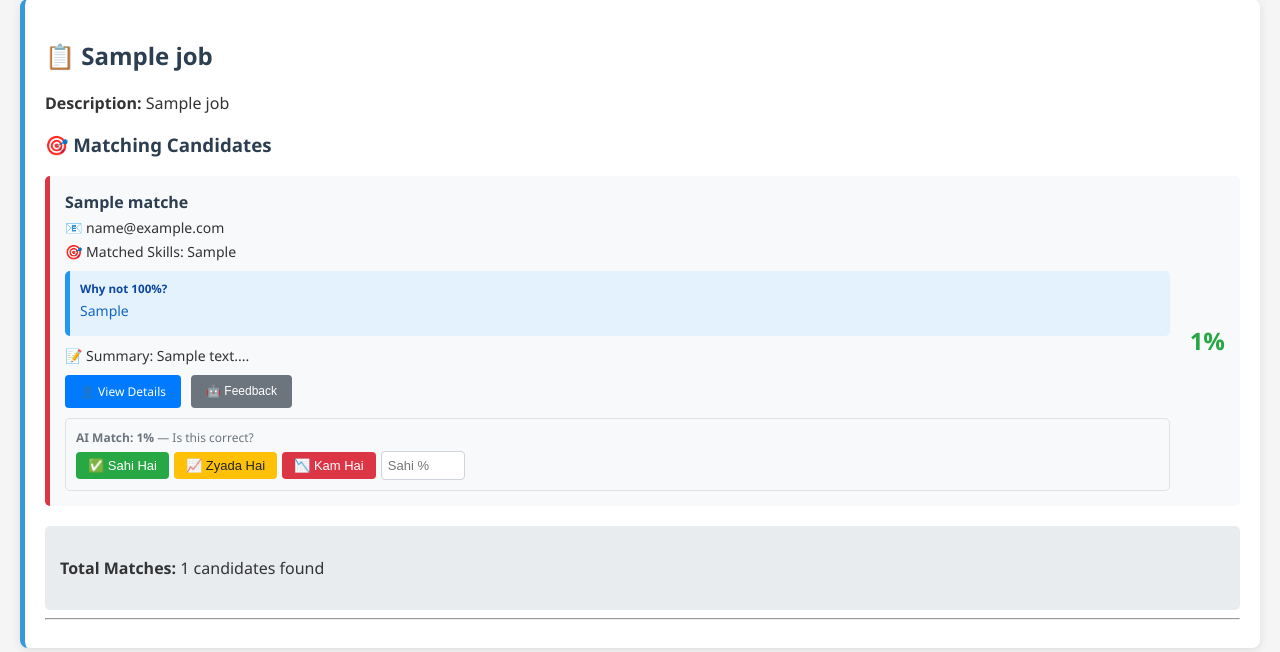
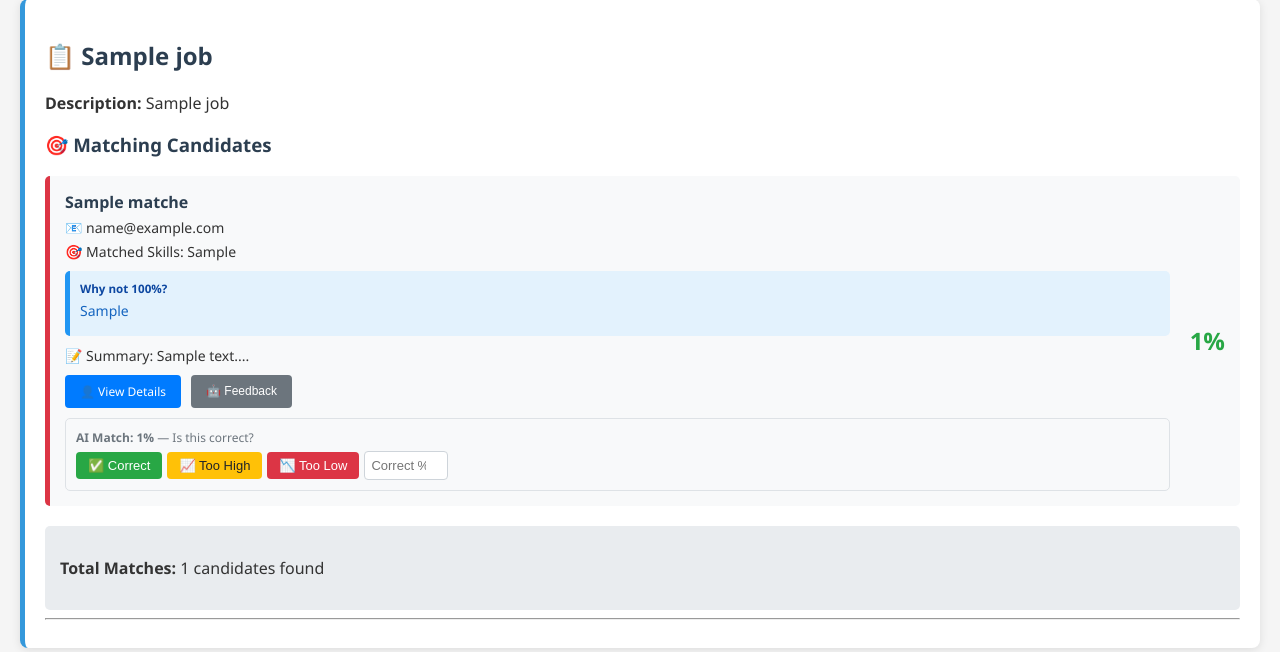
Before and after one commit to shubhamdagar9854/Smart-Resume-Scanner, a Flask app: template templates/admin_jobs.html in a window 1280 px wide. Shown: the part 661-1313 px from the top of the page. Run offline with Flask 3, Linux system fonts and the light colour scheme; the template is opened without the code that fills it: most values are stand-ins (such as "Sample title", 1, 10 or a date in 2020).

Commit message:
UI: Change rating buttons to English

```diff
--- a/templates/admin_jobs.html
+++ b/templates/admin_jobs.html
@@ -653,10 +653,10 @@
                         <strong>AI Match: {{ m.match_percentage }}%</strong> — Is this correct?
                     </div>
                     <div style="display: flex; gap: 5px; flex-wrap: wrap; align-items: center;">
-                        <button class="rating-btn" onclick="rateMatch({{ item.job[0] }}, {{ m.id }}, 'correct', {{ m.match_percentage }})" style="padding: 6px 12px; background: #28a745; color: white; border: none; border-radius: 4px; cursor: pointer; font-size: 13px;">✅ Sahi Hai</button>
-                        <button class="rating-btn" onclick="rateMatch({{ item.job[0] }}, {{ m.id }}, 'high', {{ m.match_percentage }})" style="padding: 6px 12px; background: #ffc107; color: #212529; border: none; border-radius: 4px; cursor: pointer; font-size: 13px;">📈 Zyada Hai</button>
-                        <button class="rating-btn" onclick="rateMatch({{ item.job[0] }}, {{ m.id }}, 'low', {{ m.match_percentage }})" style="padding: 6px 12px; background: #dc3545; color: white; border: none; border-radius: 4px; cursor: pointer; font-size: 13px;">📉 Kam Hai</button>
-                        <input type="number" id="correctPct_{{ m.id }}" placeholder="Sahi %" min="0" max="100" style="width: 70px; padding: 6px; border: 1px solid #ced4da; border-radius: 4px; font-size: 13px;" title="Enter correct percentage (optional)">
+                        <button class="rating-btn" onclick="rateMatch({{ item.job[0] }}, {{ m.id }}, 'correct', {{ m.match_percentage }})" style="padding: 6px 12px; background: #28a745; color: white; border: none; border-radius: 4px; cursor: pointer; font-size: 13px;">✅ Correct</button>
+                        <button class="rating-btn" onclick="rateMatch({{ item.job[0] }}, {{ m.id }}, 'high', {{ m.match_percentage }})" style="padding: 6px 12px; background: #ffc107; color: #212529; border: none; border-radius: 4px; cursor: pointer; font-size: 13px;">📈 Too High</button>
+                        <button class="rating-btn" onclick="rateMatch({{ item.job[0] }}, {{ m.id }}, 'low', {{ m.match_percentage }})" style="padding: 6px 12px; background: #dc3545; color: white; border: none; border-radius: 4px; cursor: pointer; font-size: 13px;">📉 Too Low</button>
+                        <input type="number" id="correctPct_{{ m.id }}" placeholder="Correct %" min="0" max="100" style="width: 70px; padding: 6px; border: 1px solid #ced4da; border-radius: 4px; font-size: 13px;" title="Enter correct percentage (optional)">
                     </div>
                 </div>
 
```
